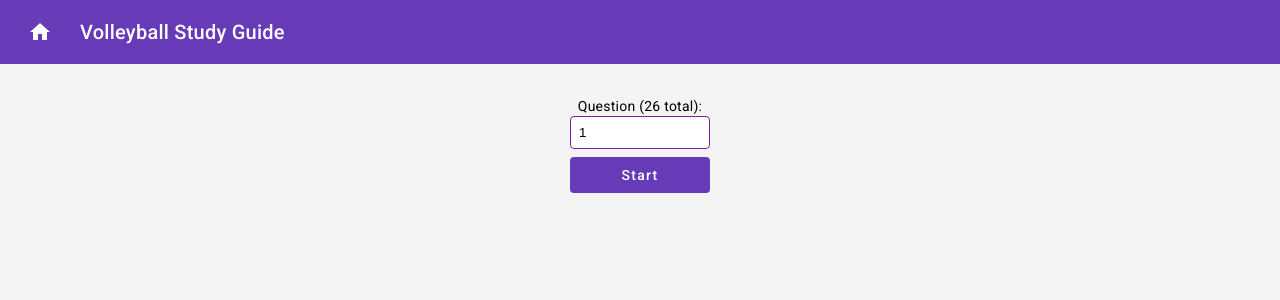
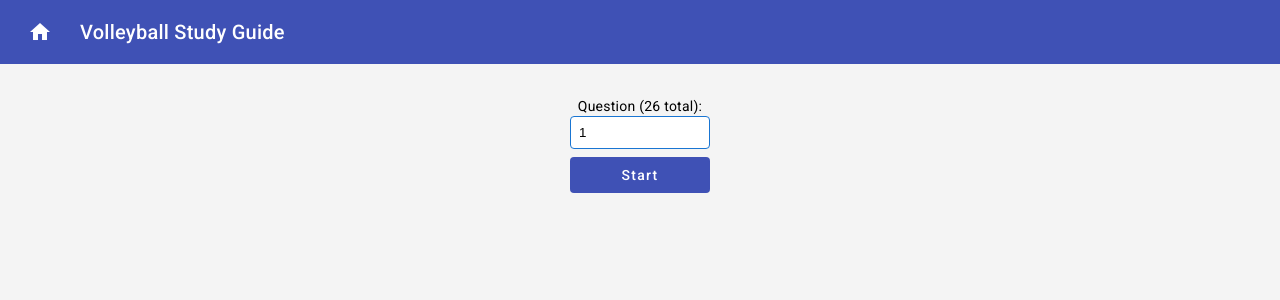
Before and after one commit to jefftoppings/volleyball-study-guide, an Angular app: page / in a window 1280 px wide. Shown: the top 300 px of the page. Built offline with nearby package versions, Linux system fonts and the light colour scheme.

Commit message:
chore: theme color blue

```diff
--- a/angular.json
+++ b/angular.json
@@ -31,7 +31,7 @@
               "src/manifest.webmanifest"
             ],
             "styles": [
-              "@angular/material/prebuilt-themes/deeppurple-amber.css",
+              "@angular/material/prebuilt-themes/indigo-pink.css",
               "src/styles.scss"
             ],
             "scripts": []
@@ -94,7 +94,7 @@
               "src/manifest.webmanifest"
             ],
             "styles": [
-              "@angular/material/prebuilt-themes/deeppurple-amber.css",
+              "@angular/material/prebuilt-themes/indigo-pink.css",
               "src/styles.scss"
             ],
             "scripts": []
--- a/src/app/app.config.ts
+++ b/src/app/app.config.ts
@@ -9,5 +9,5 @@
   providers: [provideRouter(routes), provideAnimationsAsync(), provideAnimationsAsync(), provideServiceWorker('ngsw-worker.js', {
         enabled: !isDevMode(),
         registrationStrategy: 'registerWhenStable:30000'
-    })]
+    }), provideAnimationsAsync()]
 };
--- a/src/app/home/home.component.scss
+++ b/src/app/home/home.component.scss
@@ -6,7 +6,7 @@
     justify-content: center;
   }
   .page-number-input {
-    border: 1px solid #7b1fa2;
+    border: 1px solid #1975d2;
     border-radius: 4px;
     padding: 8px;
     outline: none;
--- a/src/index.html
+++ b/src/index.html
@@ -10,6 +10,7 @@
   <link href="https://fonts.googleapis.com/icon?family=Material+Icons" rel="stylesheet">
   <link rel="manifest" href="manifest.webmanifest">
   <meta name="theme-color" content="#1976d2">
+  <link href="https://fonts.googleapis.com/css2?family=Roboto:wght@300;400;500&display=swap" rel="stylesheet">
 </head>
 <body class="mat-typography">
   <app-root></app-root>
--- a/src/styles.scss
+++ b/src/styles.scss
@@ -8,3 +8,6 @@
   font-family: Roboto, "Helvetica Neue", sans-serif;
   background-color: #f4f4f4;
 }
+
+html, body { height: 100%; }
+body { margin: 0; font-family: Roboto, "Helvetica Neue", sans-serif; }
```
Also changed, not shown: src/manifest.webmanifest.
